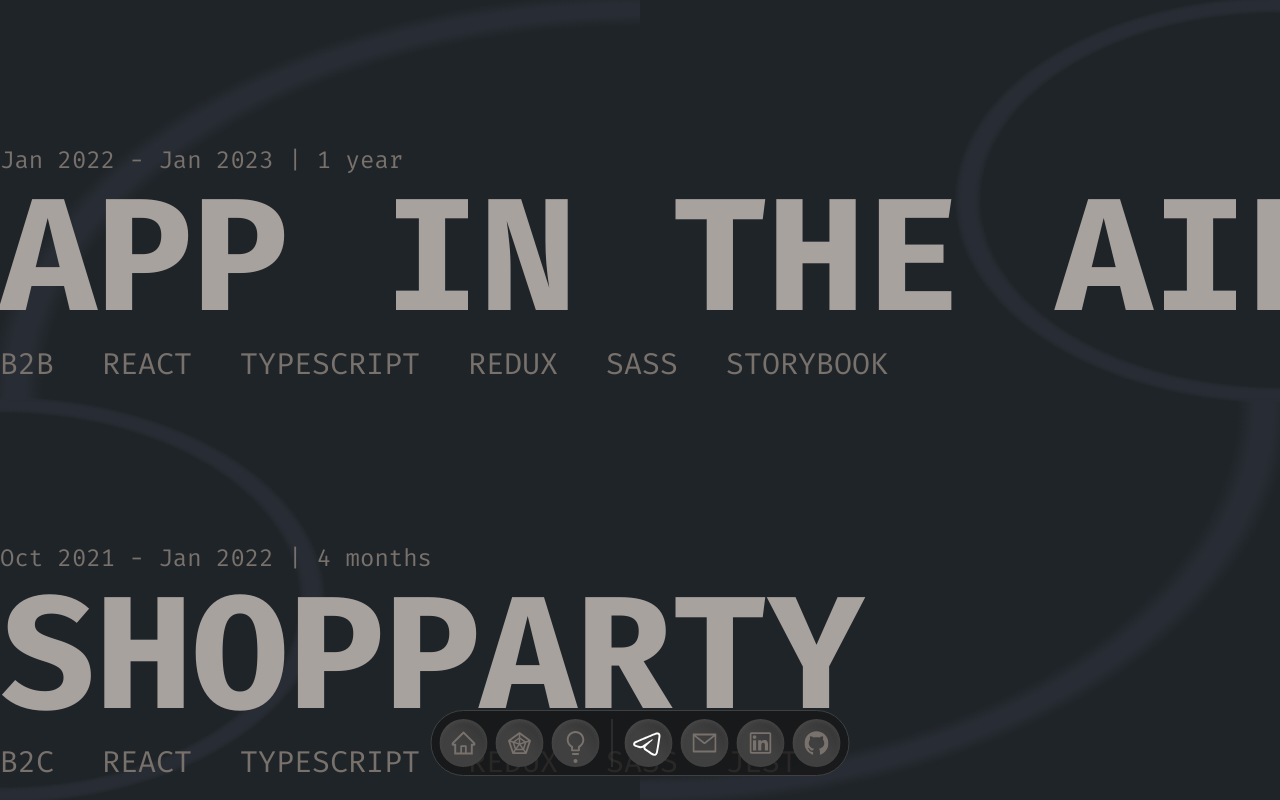
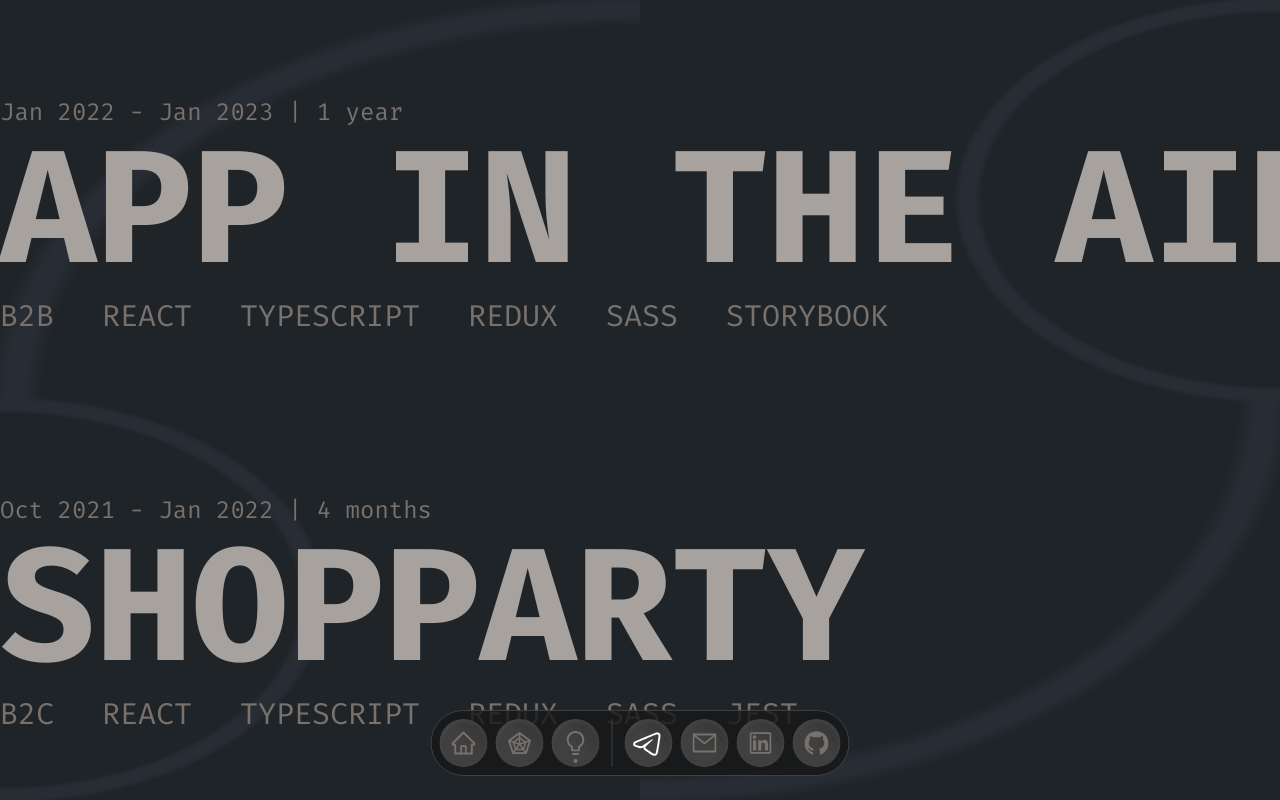
Before and after one commit to fenek-dev/fenek.me, a Next.js app: page /projects in a window 1280 px wide. Shown: the top 800 px of the page. Built offline with nearby package versions, Linux system fonts and the light colour scheme.

Commit message:
Change vertical padding on projects page

```diff
--- a/app/(pages)/projects/page.tsx
+++ b/app/(pages)/projects/page.tsx
@@ -4,7 +4,7 @@
 const Projects = () => {
   return (
     <div className="text-white overflow-x-clip">
-      <div className="md:py-36 py-16 flex flex-col md:gap-40 gap-20">
+      <div className="md:py-24 py-16 flex flex-col md:gap-40 gap-20">
         <ProjectLine
           href="https://business.appintheair.com"
           technologies={[
```
